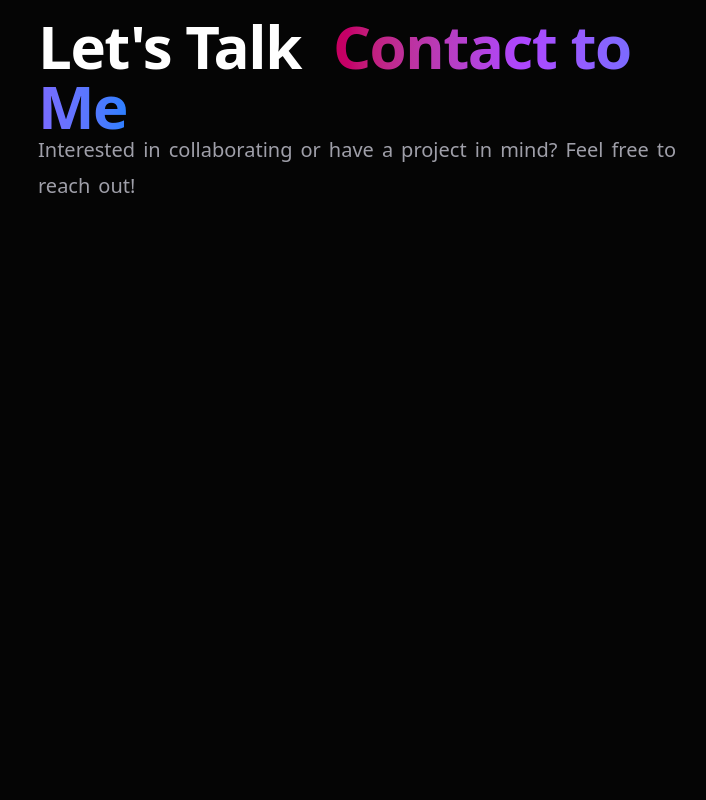
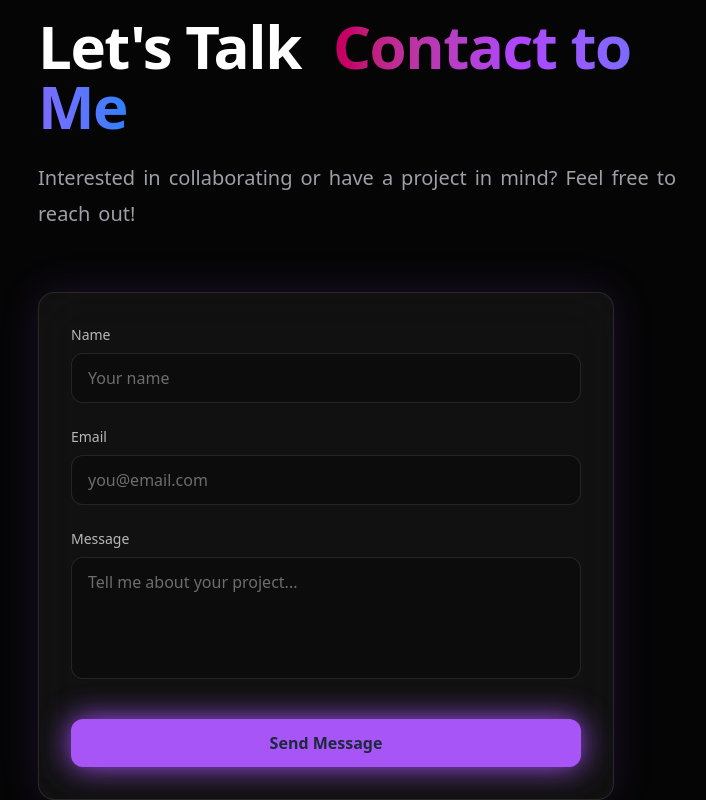
Before and after one commit to richglez/portfolio, a Next.js app: page / in a window 1280 px wide. Shown: the part 6174-6974 px from the top of the page, without its empty margins (262-968 px from the left). Before the commit the page ends 6910 px from the top, so only its background shows below. Built offline with nearby package versions, Linux system fonts and the light colour scheme; no server answers.

Commit message:
card form glassmorphism

```diff
--- a/src/components/LetsTalk.tsx
+++ b/src/components/LetsTalk.tsx
@@ -42,9 +42,108 @@ function LetsTalk() {
         initial="hidden"
         whileInView="visible"
         viewport={{ once: false, amount: 0.7 }}
+        className="mt-7"
       >
         <AnimatedWords text="Interested in collaborating or have a project in mind? Feel free to reach out!" />
       </motion.p>
+
+      {/* Glass Card */}
+      <motion.div
+        variants={fadeZoom}
+        initial="hidden"
+        whileInView="visible"
+        viewport={{ amount: 0.4 }}
+        className="group hover:shadow-[0_0_60px_rgba(168,85,247,0.25)]
+          mt-16 max-w-xl
+          rounded-2xl
+          bg-white/5 backdrop-blur-xl
+          border border-white/10 hover:border-purple-500/50 transition-all duration-300
+          shadow-[0_0_40px_rgba(168,85,247,0.15)]
+          p-8
+        "
+      >
+        <form className="space-y-6">
+          {/* Name */}
+          <div className="flex flex-col gap-2">
+            <label className="text-sm text-white/70 group-hover:text-purple-400 transition-colors">
+              Name
+            </label>
+            <input
+              type="text"
+              placeholder="Your name"
+              className="
+                rounded-xl bg-black/30
+                border border-white/10
+                px-4 py-3
+                text-white placeholder:text-white/40
+                outline-none
+                focus:border-[var(--color-primary)]
+                focus:ring-1 focus:ring-[var(--color-primary)]
+                transition
+              "
+            />
+          </div>
+
+          {/* Email */}
+          <div className="flex flex-col gap-2">
+            <label className="text-sm text-white/70 group-hover:text-purple-400 transition-colors">
+              Email
+            </label>
+            <input
+              type="email"
+              placeholder="you@email.com"
+              className="
+                rounded-xl bg-black/30
+                border border-white/10
+                px-4 py-3
+                text-white placeholder:text-white/40
+                outline-none
+                focus:border-[var(--color-primary)]
+                focus:ring-1 focus:ring-[var(--color-primary)]
+                transition
+              "
+            />
+          </div>
+
+          {/* Message */}
+          <div className="flex flex-col gap-2">
+            <label className="text-sm text-white/70 group-hover:text-purple-400 transition-colors">
+              Message
+            </label>
+            <textarea
+              rows={4}
+              placeholder="Tell me about your project..."
+              className="
+                rounded-xl bg-black/30
+                border border-white/10
+                px-4 py-3
+                text-white placeholder:text-white/40
+                outline-none resize-none
+                focus:border-[var(--color-primary)]
+                focus:ring-1 focus:ring-[var(--color-primary)]
+                transition
+              "
+            />
+          </div>
+
+          {/* Button */}
+          <motion.button
+            whileHover={{ scale: 1.03 }}
+            whileTap={{ scale: 0.97 }}
+            className="
+              mt-4 w-full
+              rounded-xl
+              bg-[var(--color-primary)]
+              py-3 font-semibold
+              text-slate-800
+              shadow-[0_0_30px_var(--color-primary)]
+              transition cursor-pointer group-hover:text-white
+            "
+          >
+            Send Message
+          </motion.button>
+        </form>
+      </motion.div>
     </section>
   );
 }
--- a/src/components/Projects.tsx
+++ b/src/components/Projects.tsx
@@ -1,7 +1,7 @@
 "use client";
 import { useEffect, useState } from "react";
 import { FiGithub, FiExternalLink, FiStar, FiGitBranch } from "react-icons/fi";
-import {motion, Variants} from "framer-motion"
+import { motion, Variants } from "framer-motion";
 import AnimatedWords from "./AnimatedWords";
 
 interface GitHubRepo {
@@ -37,10 +37,6 @@ export default function ProjectsSection() {
       },
     },
   };
-
-
-
-
 
   useEffect(() => {
     const fetchRepos = async () => {
```
